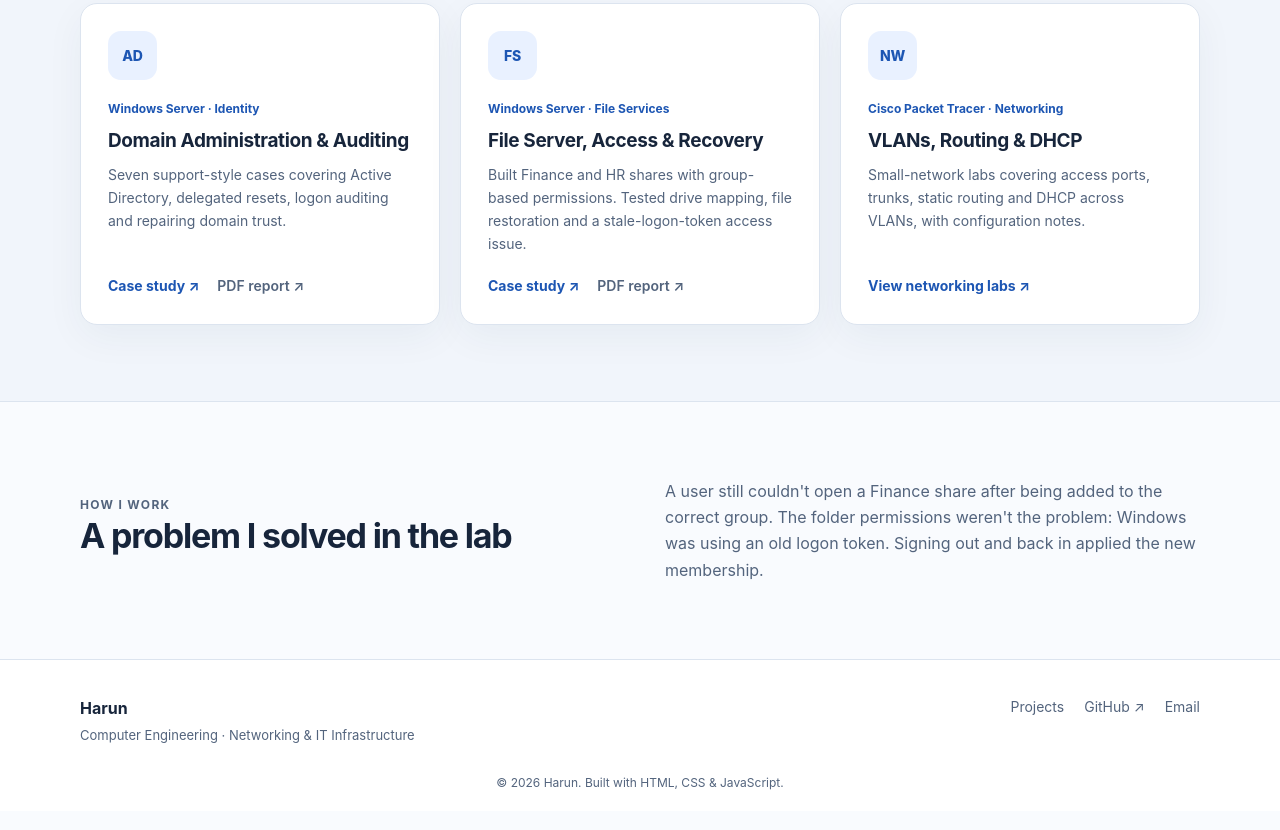
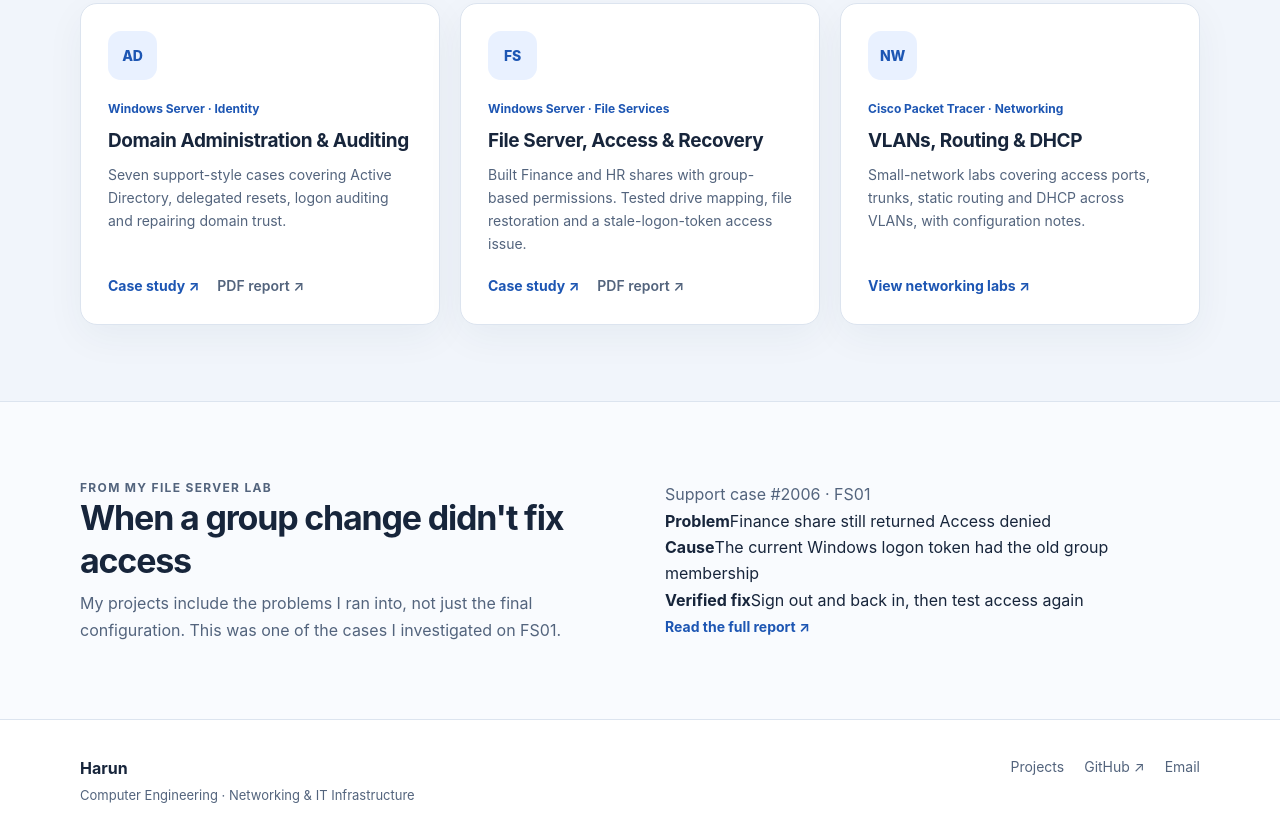
Before and after one commit to Harunsaid98/Harun-s-Portfolio, a plain HTML site: page index.html in a window 1280 px wide. Shown: the part 1092-1922 px from the top of the page. Drawn offline with Linux system fonts and the light colour scheme.

Commit message:
Balance homepage headline and surface real lab troubleshooting

```diff
--- a/index.html
+++ b/index.html
@@ -60,6 +60,7 @@
           </div>
         </div>
         <p class="lab-overview-footer">VMware lab · Windows Server 2025 · Learning environment</p>
+        <a class="lab-overview-link" href="projects.html">Explore my lab reports <span aria-hidden="true">→</span></a>
       </aside>
     </section>
 
@@ -101,10 +102,17 @@
     <section class="section container" aria-labelledby="approach-title">
       <div class="approach">
         <div>
-          <p class="eyebrow">How I work</p>
-          <h2 id="approach-title">A problem I solved in the lab</h2>
+          <p class="eyebrow">From my file server lab</p>
+          <h2 id="approach-title">When a group change didn't fix access</h2>
+          <p>My projects include the problems I ran into, not just the final configuration. This was one of the cases I investigated on FS01.</p>
         </div>
-        <p>A user still couldn't open a Finance share after being added to the correct group. The folder permissions weren't the problem: Windows was using an old logon token. Signing out and back in applied the new membership.</p>
+        <div class="case-note" aria-label="File server troubleshooting case">
+          <p class="case-note-label">Support case #2006 · FS01</p>
+          <div class="case-note-row"><strong>Problem</strong><span>Finance share still returned Access denied</span></div>
+          <div class="case-note-row"><strong>Cause</strong><span>The current Windows logon token had the old group membership</span></div>
+          <div class="case-note-row"><strong>Verified fix</strong><span>Sign out and back in, then test access again</span></div>
+          <a class="text-link" href="https://github.com/Harunsaid98/network-and-cloud-infrastructure/blob/main/windows-server/project-02-file-server-access-recovery/P2_File_Server_Access_and_Recovery_FINAL.pdf" target="_blank" rel="noopener noreferrer">Read the full report ↗</a>
+        </div>
       </div>
     </section>
   </main>
```
